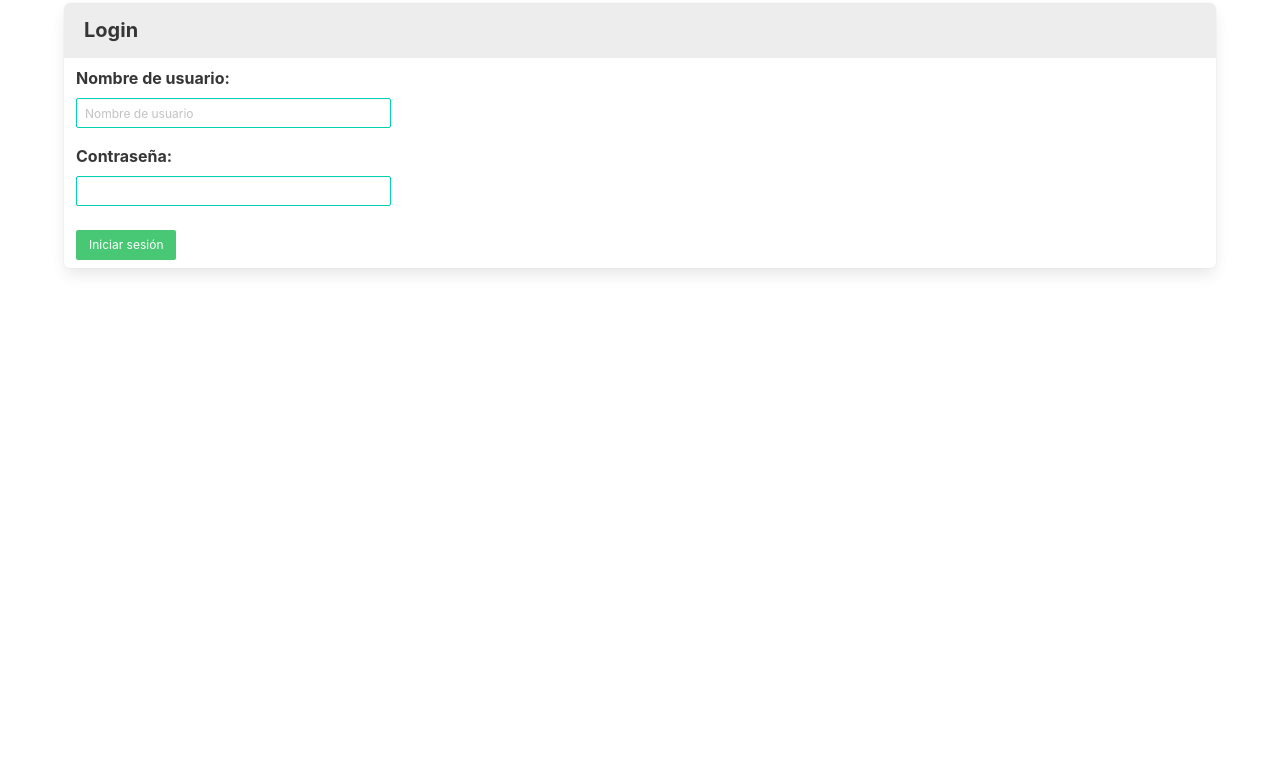
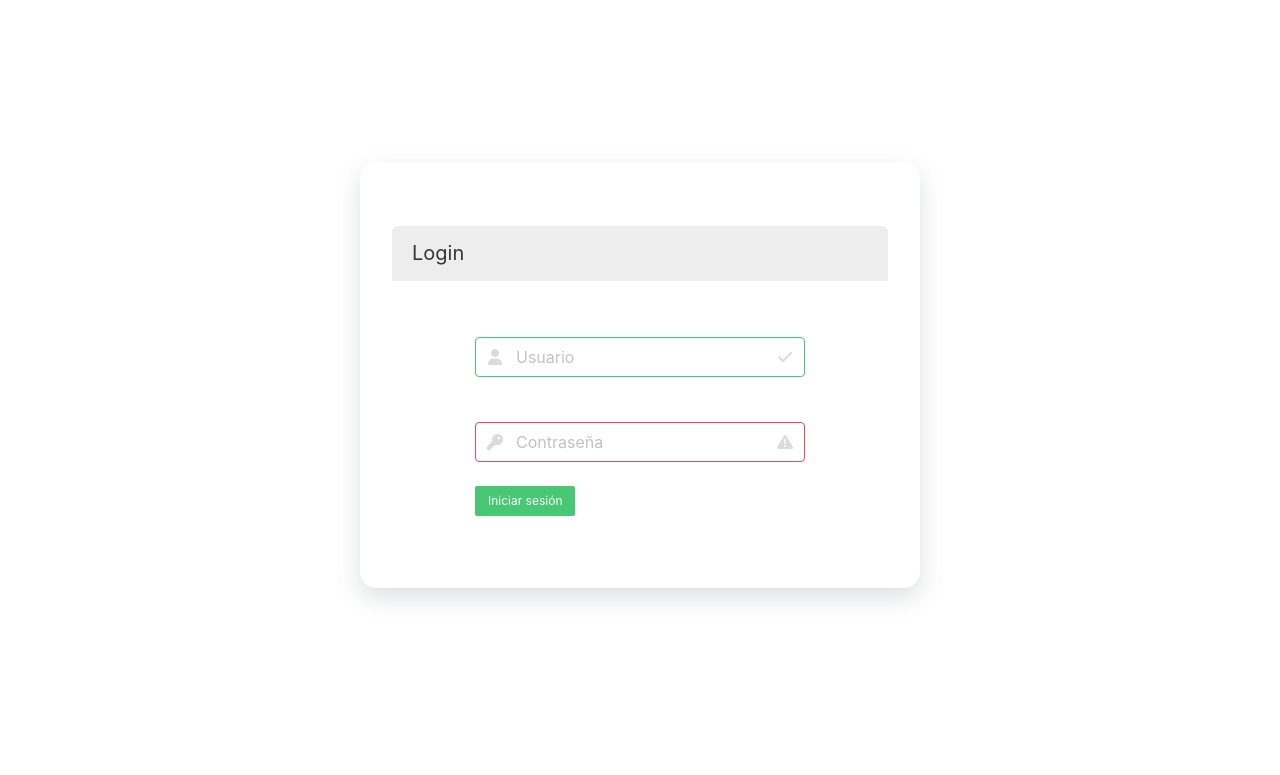
Before and after one commit to MattiCosen/Tp_Integrador_PW2_G3, a website: page public/index.html in a window 1280 px wide. Shown: the part 73-848 px from the top of the page. Before the commit the page ends 800 px from the top, so only its background shows below. Drawn offline with Linux system fonts and the light colour scheme.

Commit message:
agregando estilos con css

```diff
--- a/public/index.html
+++ b/public/index.html
@@ -6,60 +6,47 @@
     <meta name="viewport" content="width=device-width, initial-scale=1.0" />
     <link rel="stylesheet" href="/public/css/bulma.min.css" />
     <script src="https://kit.fontawesome.com/2cfb16db7a.js" crossorigin="anonymous"></script>
+    <link rel="stylesheet" href="style.css">
 
     <title>
       Trabajo práctico integrador - API para listar tareas por usuario
     </title>
   </head>
 
-  <style>
-    nav {
-      width: 90%;
-      margin: 20px auto;
-    }
-    .w-100,
-    .w-1000 {
-      width: 100%;
-      margin: 0;
-    }
-    .w-100:nth-child(even) {
-      background: hsl(0, 0%, 93%);
-    }
-    .w-100:nth-child(odd) {
-      background: hsl(0, 0%, 98%);
-    }
-    .columns:last-child {
-      margin-bottom: 0;
-    }
-    .column {
-      padding: 0.5%;
-    }
-  </style>
+
   <body onload="initApp();">
     <nav>
       <h1 class="title mt-3">Lista de tareas - API para el IUPA</h1>
     </nav>
+    <div class="l-form">
 
     <nav class="panel" id="login-form">
       <p class="panel-heading">Login</p>
 
       <div class="panel-block">
-        <form>
-          <div class="block">
-            <label class="label" for="user_name">Nombre de usuario: </label>
-            <input
-              type="text"
-              class="input is-primary is-small"
-              id="user_name"
-              placeholder="Nombre de usuario"
-            />
+
+          <div class="field">
+            <!--<label class="label" for="user_name">Nombre de usuario: </label>-->
+            <div class="control has-icons-left has-icons-right">
+              <input class="input is-success userSpan" type="text" placeholder="Usuario" value="">
+              <span class="icon is-small is-left">
+                <i class="fas fa-user"></i>
+              </span>
+              <span class="icon is-small is-right">
+                <i class="fas fa-check"></i>
+              </span>
+
             <!-- <p id="input_username_help" class="help is-hidden is-danger"></p> -->
-            <label class="label mt-4" for="password">Contraseña: </label>
-            <input
-              type="password"
-              class="input is-primary is-small"
-              id="password"
-            />
+            <!--<label class="label mt-4" for="password">Contraseña: </label>-->
+            <div class="control has-icons-left has-icons-right">
+              <input class="input is-danger" type="password" placeholder="Contraseña" value="">
+              <span class="icon is-small is-left">
+                <i class="fas fa-key"></i>
+              </span>
+              <span class="icon is-small is-right">
+                <i class="fas fa-exclamation-triangle"></i>
+              </span>
+            </div>
             <!-- <p id="input_password_help" class="help is-hidden is-danger"></p> -->
             <button
               type="button"
@@ -69,9 +56,11 @@
               Iniciar sesión
             </button>
           </div>
-        </form>
+
       </div>
     </nav>
+
+  </div>
 
     <nav class="panel p-3" id="contentUser"></nav>
 
--- /dev/null
+++ b/public/style.css
@@ -0,0 +1,41 @@
+:root {
+  --first-color: #1a73e8;
+  --input-color: #80868b;
+  --border-color: #dadce0;
+
+  --normal-font-size: 1rem;
+}
+
+*,
+::before,
+::after {
+  box-sizing: border-box;
+}
+
+.l-form {
+  display: flex;
+  justify-content: center;
+  align-items: center;
+  height: 100vh;
+  padding: 2rem;
+}
+
+.panel {
+  width: 560px;
+  padding: 4rem 2rem;
+  border-radius: 1rem;
+  box-shadow: 0 10px 25px rgba(92, 99, 105, 0.2);
+}
+
+.panel-heading {
+  font-weight: 400;
+  margin-bottom: 3rem;
+}
+
+.panel-block {
+  justify-content: center;
+}
+
+.userSpan {
+  margin-bottom: 45px;
+}
```
